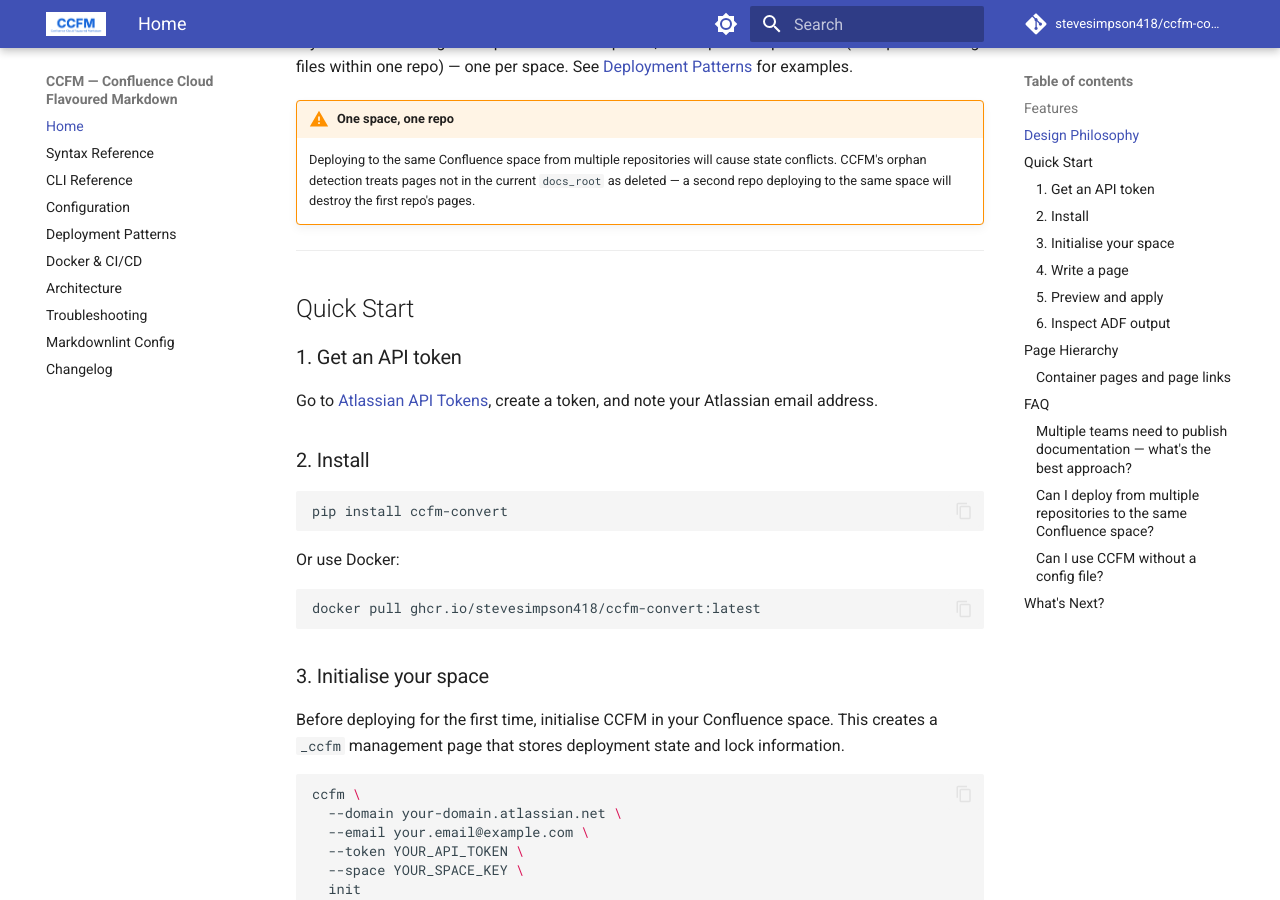
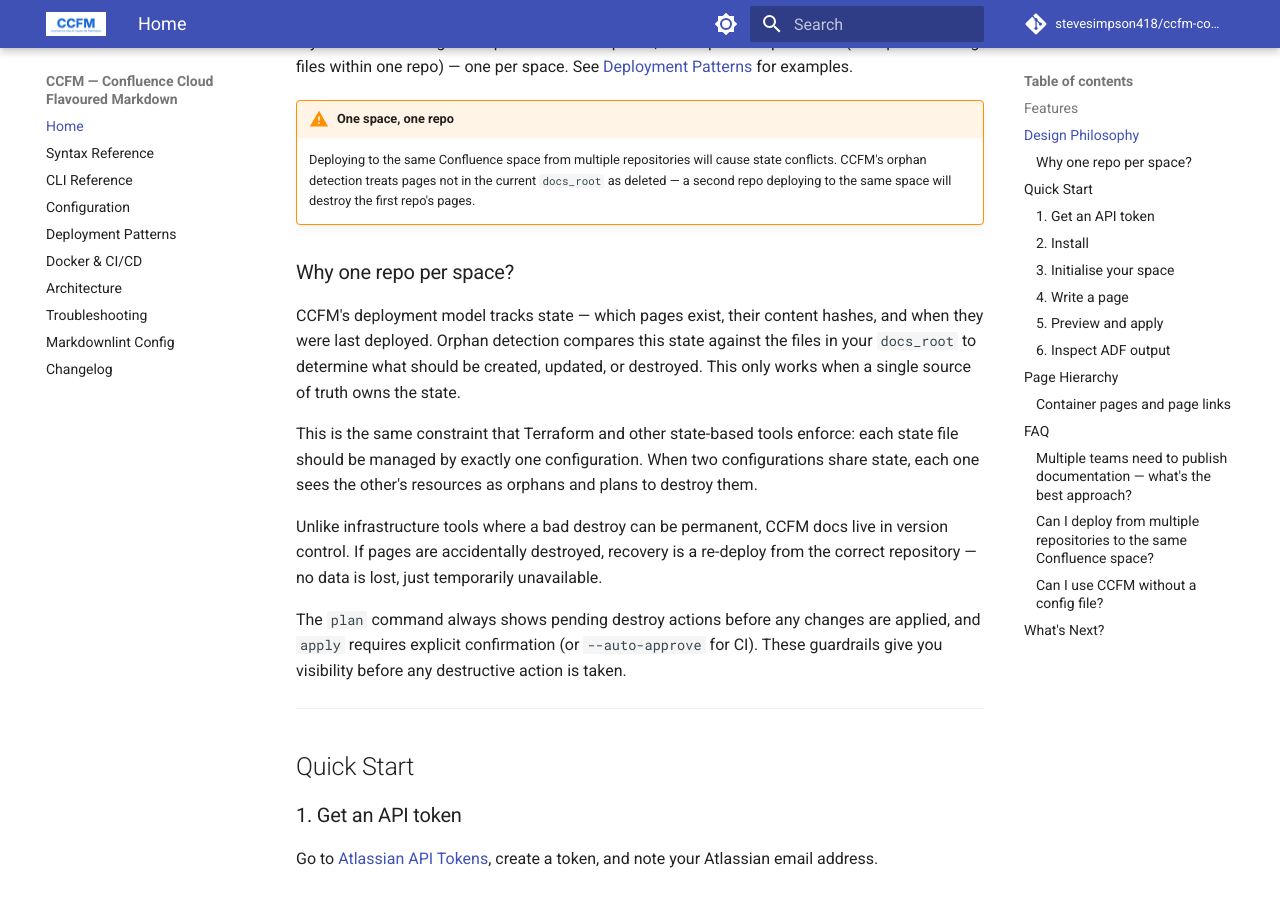
Before and after one commit to stevesimpson418/ccfm-convert, an MkDocs documentation site: the page built from docs/index.md, in a window 1280 px wide and 900 px high, scrolled down 975 px. Built offline with MkDocs 1.6.1 and Material for MkDocs 9.7.7, drawn with Linux system fonts in a browser that asks for light colours; comment, search, counter and statistics services are not loaded.

Commit message:
docs: clarify single-repo-single-space rule with architectural reasoning
Add "Why one repo per space?" section to the design philosophy explaining
the state management constraint and Terraform parallel. Add troubleshooting
entry for accidental multi-repo deployment with recovery steps. Add
anti-pattern section to deployment patterns.

Closes #49 — decided to document rather than implement an ownership token.

```diff
--- a/docs/index.md
+++ b/docs/index.md
@@ -39,6 +39,25 @@
     Deploying to the same Confluence space from multiple repositories will cause state conflicts.
     CCFM's orphan detection treats pages not in the current `docs_root` as deleted — a second
     repo deploying to the same space will destroy the first repo's pages.
+
+### Why one repo per space?
+
+CCFM's deployment model tracks state — which pages exist, their content hashes, and when they
+were last deployed. Orphan detection compares this state against the files in your `docs_root`
+to determine what should be created, updated, or destroyed. This only works when a single source
+of truth owns the state.
+
+This is the same constraint that Terraform and other state-based tools enforce: each state file
+should be managed by exactly one configuration. When two configurations share state, each one
+sees the other's resources as orphans and plans to destroy them.
+
+Unlike infrastructure tools where a bad destroy can be permanent, CCFM docs live in version
+control. If pages are accidentally destroyed, recovery is a re-deploy from the correct
+repository — no data is lost, just temporarily unavailable.
+
+The `plan` command always shows pending destroy actions before any changes are applied, and
+`apply` requires explicit confirmation (or `--auto-approve` for CI). These guardrails give
+you visibility before any destructive action is taken.
 
 ---
 
```
Also changed, not shown: docs/deployment-patterns.md (+11 -0 lines), docs/troubleshooting.md (+13 -0 lines).
